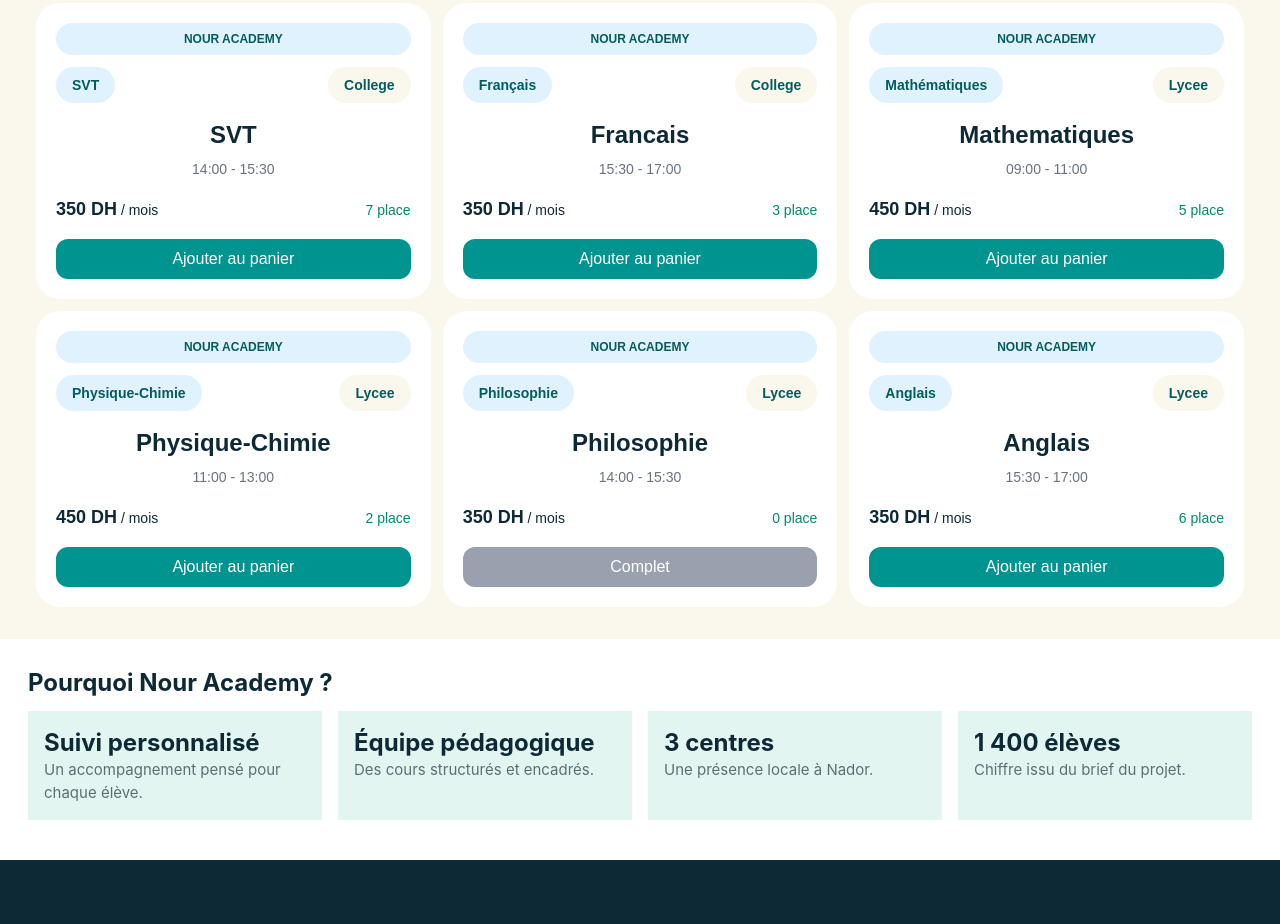
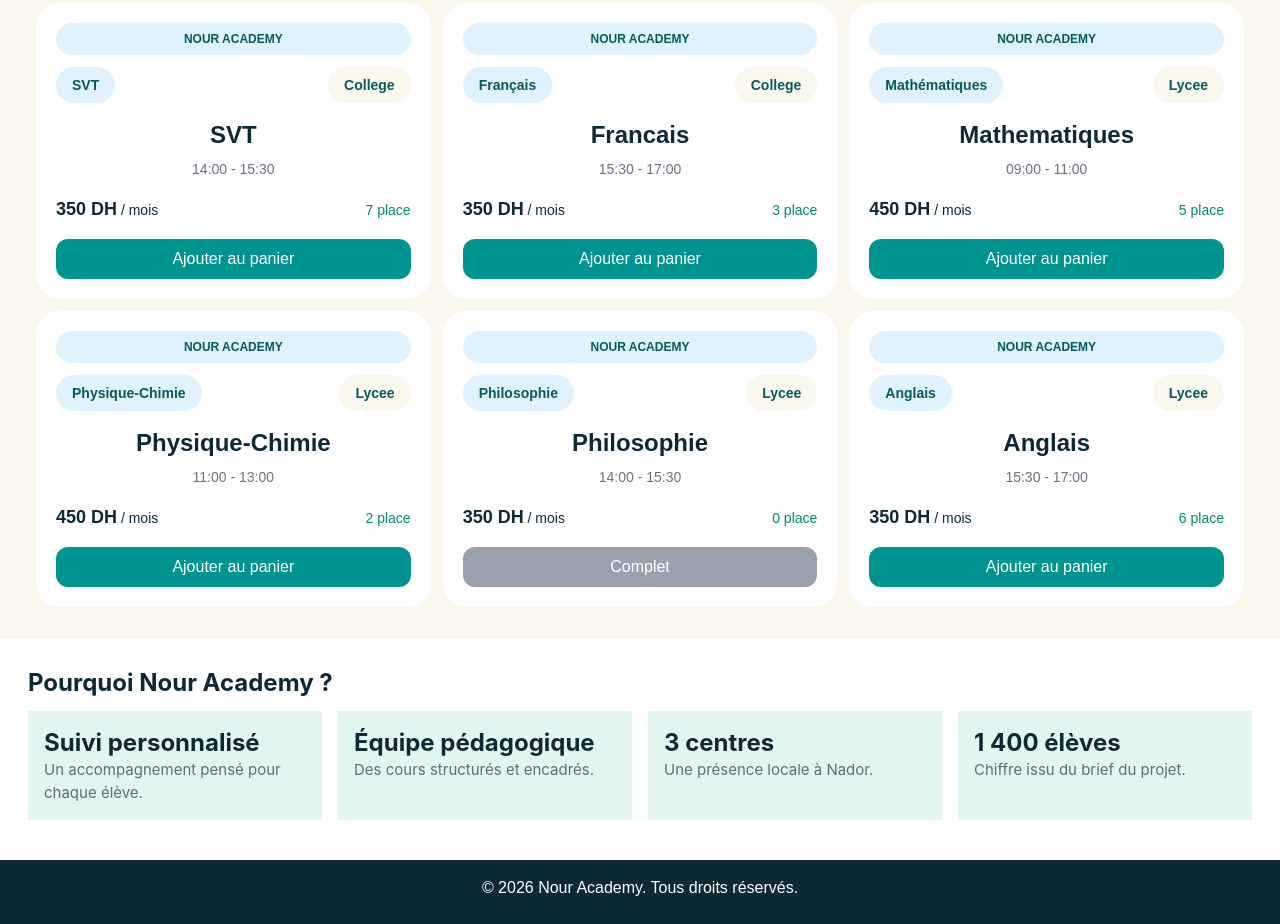
Before and after one commit to mr-mohame/Nour-Academy, a website built with Vite: page index.html in a window 1280 px wide. Shown: the part 1285-2209 px from the top of the page. Built offline with nearby package versions, Linux system fonts and the light colour scheme.

Commit message:
feat: NOUR-27-us-17-copyright

```diff
--- a/index.html
+++ b/index.html
@@ -123,9 +123,9 @@
 
         </section>
      </main>
-
-     <footer class="bg-Bleu-nuit h-16 text-picker relative">
-
+    <!-- footer -->
+     <footer class="bg-Bleu-nuit h-16 text-picker relative ">
+        <p class="text-blanc p-4 flex items-center justify-center">&copy; 2026 Nour Academy. Tous droits réservés.</p>
      </footer>
       <script src="script.js"></script>
 </body>
```
